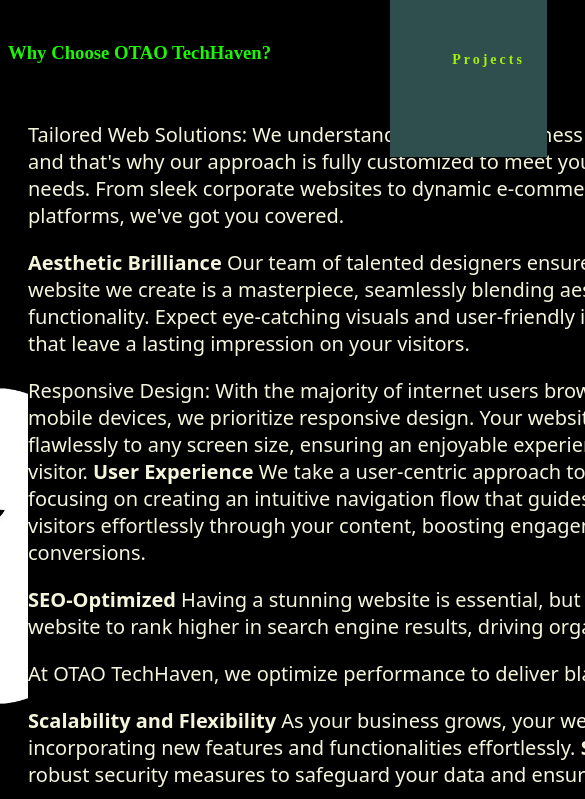
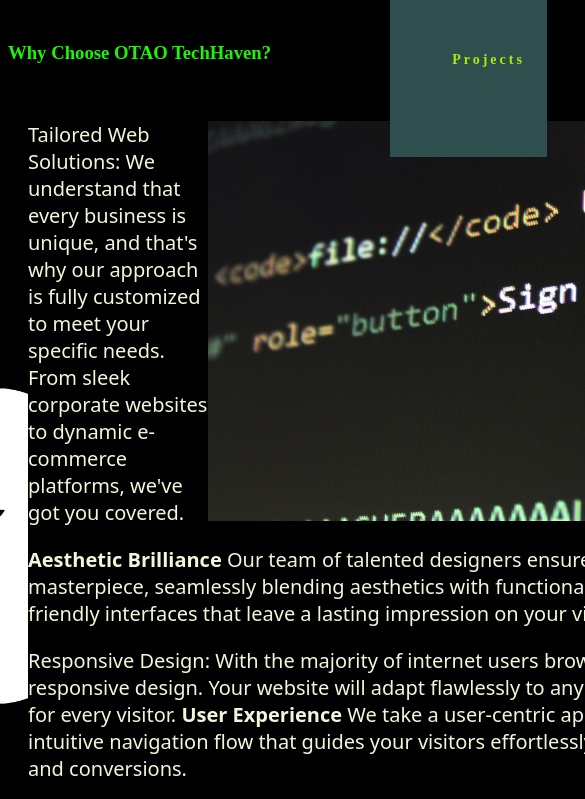
Before and after one commit to carlosal10/Otaotechhaven, a plain HTML site: page index.html in a window 390 px wide. Shown: the part 720-1519 px from the top of the page, 585 px wide, since content can reach past the window. Drawn offline with Linux system fonts and the light colour scheme.

Commit message:
Update style.css

```diff
--- a/style.css
+++ b/style.css
@@ -114,11 +114,10 @@ form button{
  }
  #box2{
     color:  beige;
-    justify-content: space-around;
-    display: flexbox;
+    justify-content: centre;
     border: 5px;
     border-radius: 20px;
-    width: 1500px;
+    width: 1000px;
     height: 900;
     font-size: 20px;
     font-family: system-ui, -apple-system, BlinkMacSystemFont, 'Segoe UI', Roboto, Oxygen, Ubuntu, Cantarell, 'Open Sans', 'Helvetica Neue', sans-serif;
@@ -189,7 +188,7 @@ nav{
         height: 93vh;
         top: 9vh;
         background-color: darkslategray;
-        display: -webkit-flex;
+        display: flex;
         flex-direction: column;
         align-items: center;
         width: 30%;
```
